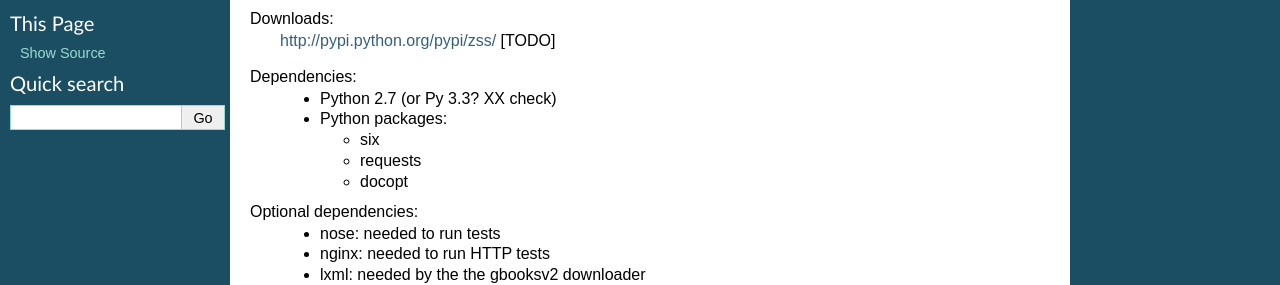
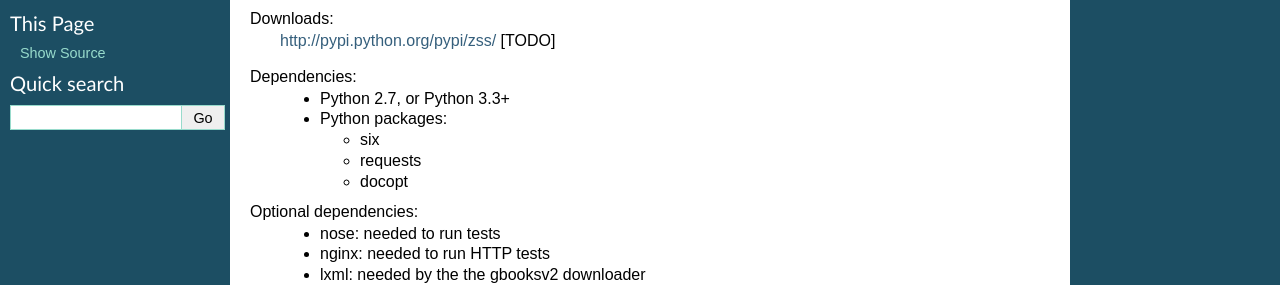
Before and after one commit to njsmith/zs, a Sphinx documentation site: the page built from doc/logistics.rst, in a window 1280 px wide. Shown: the part 140-425 px from the top of the page. Built offline with Sphinx 7.4.7, drawn with Linux system fonts in a browser that asks for light colours.

Commit message:
Document py3 support

```diff
--- a/README.rst
+++ b/README.rst
@@ -44,7 +44,7 @@
   http://pypi.python.org/pypi/zss/ [TODO]
 
 Dependencies:
-  * Python 2.7 (or Py 3.3? XX check)
+  * Python 2.7, or Python 3.3+
   * Python packages:
 
     * six
--- a/doc/logistics.rst
+++ b/doc/logistics.rst
@@ -8,7 +8,7 @@
   http://pypi.python.org/pypi/zss/ [TODO]
 
 Dependencies:
-  * Python 2.7 (or Py 3.3? XX check)
+  * Python 2.7, or Python 3.3+
   * Python packages:
 
     * six
--- a/setup.py
+++ b/setup.py
@@ -43,6 +43,7 @@
         "Intended Audience :: Science/Research",
         "License :: OSI Approved :: BSD License",
         "Programming Language :: Python :: 2",
+        "Programming Language :: Python :: 3",
         ],
     packages=find_packages(),
     # This means, just install *everything* you see under zss/, even if it
```
